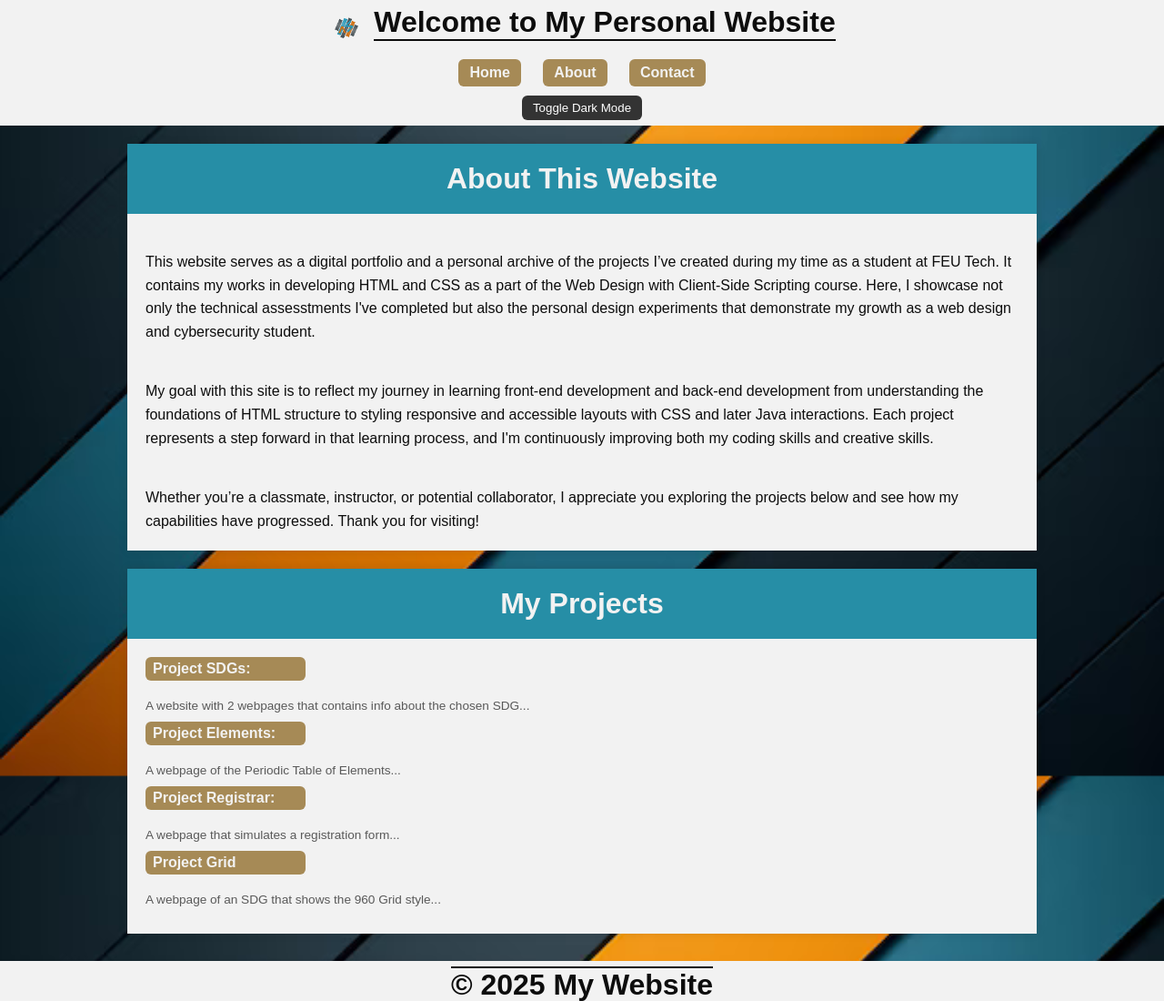
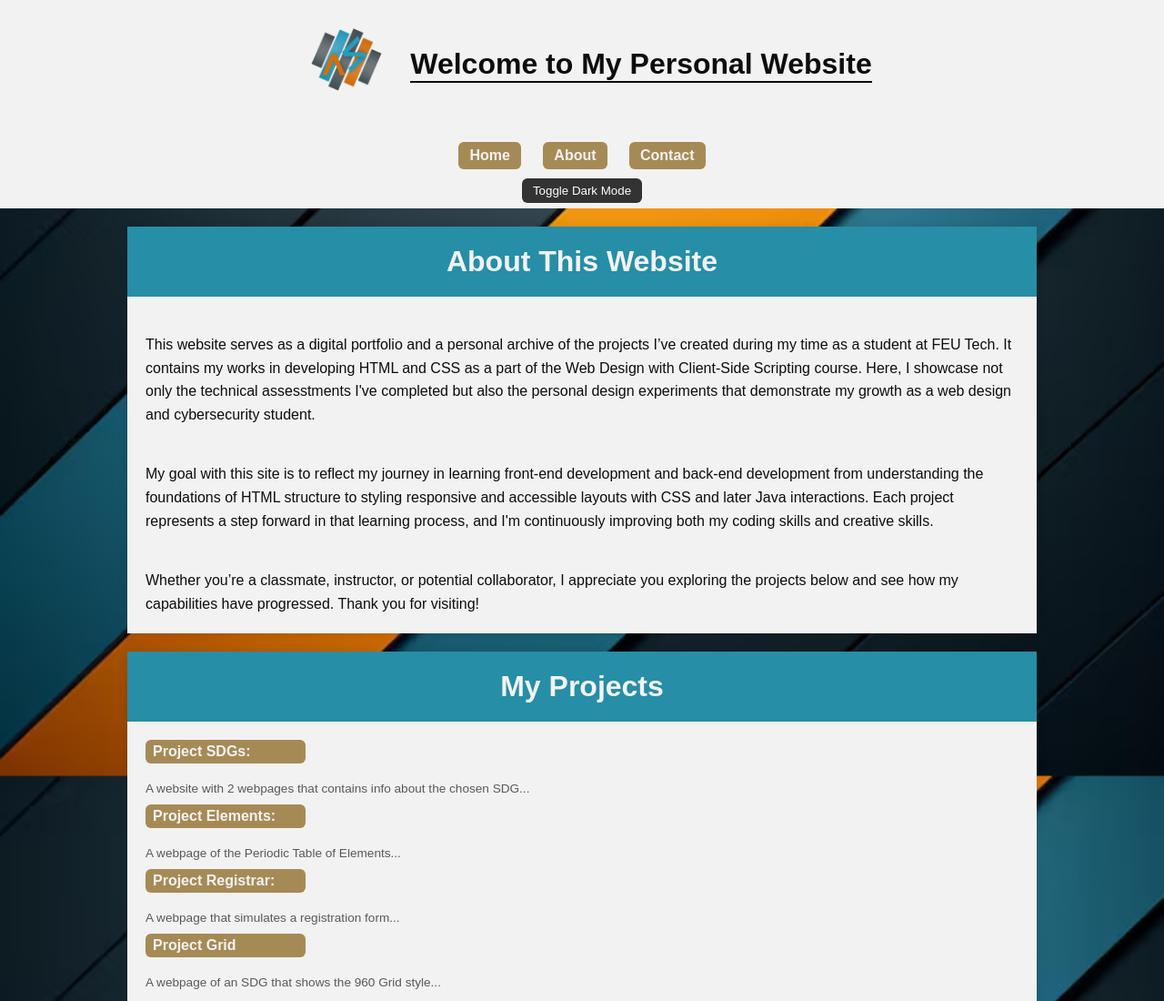
Before and after one commit to AtheoSua/My-Website, a plain HTML site: page index.html in a window 1280 px wide. Shown: the top 1100 px of the page at 91% size. Drawn offline with Linux system fonts and the light colour scheme.

Commit message:
Update styles.css

```diff
--- a/styles.css
+++ b/styles.css
@@ -71,8 +71,9 @@ body.dark-mode {
   margin-bottom: 10px;
 }
 .inline-logo {
-  width: 40px;
-  height: 40px;
+  width: 120px;
+  height: auto;
+  margin-bottom: 20px;
   max-width: 100%;
   object-fit: contain;
   display: inline-block;
```
